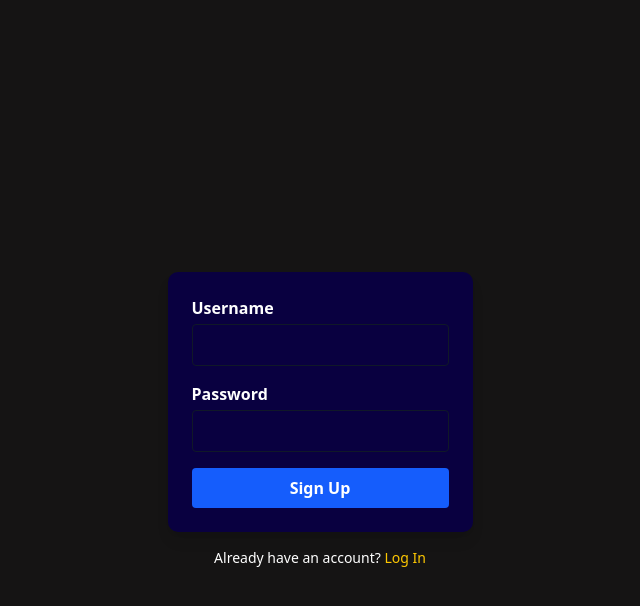
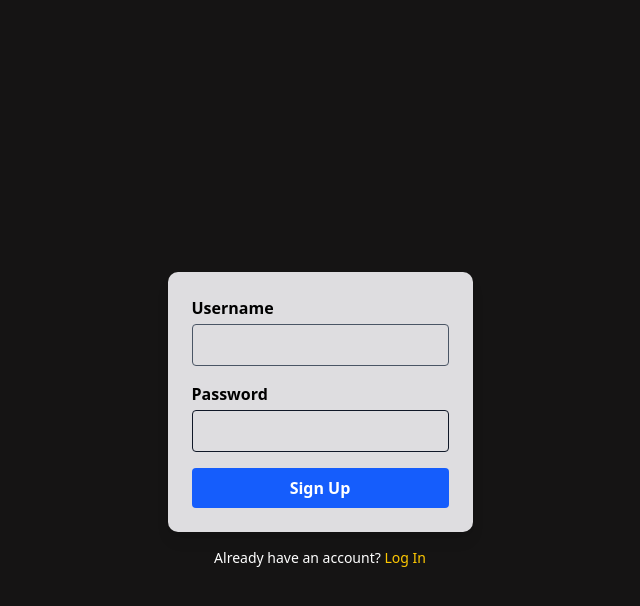
Before and after one commit to Sahilrao09/habit-tracker-frontend, a React (Vite) app: page / in a window 1280 px wide. Both pictures are taken after a click on the button "Sign Up". Shown: the top 606 px of the page, without its empty margins (320-960 px from the left). Built offline with nearby package versions, Linux system fonts and the light colour scheme.

Commit message:
fix signup page

```diff
--- a/src/components/SignupForm.jsx
+++ b/src/components/SignupForm.jsx
@@ -32,7 +32,7 @@ const SignupForm = ({ onSignup }) => {
   };
 
   return (
-    <div className="max-w-sm mx-auto mt-10 p-6 bg-[#090040] text-white rounded-lg shadow-lg">
+    <div className="max-w-sm mx-auto mt-10 p-6 bg-[#dedde0] text-black rounded-lg shadow-lg">
       <form onSubmit={handleSubmit} className="space-y-4">
         <div>
           <label htmlFor="username" className="block mb-1 font-semibold">
@@ -44,7 +44,7 @@ const SignupForm = ({ onSignup }) => {
             value={formData.username}
             onChange={handleChange}
             required
-            className="w-full px-3 py-2 rounded border border-gray-900 text-black focus:outline-none focus:ring-2 focus:ring-blue-500"
+            className="w-full px-3 py-2 rounded border border-gray-600 text-black focus:outline-none focus:ring-2 focus:ring-blue-500"
           />
         </div>
         <div>
```
